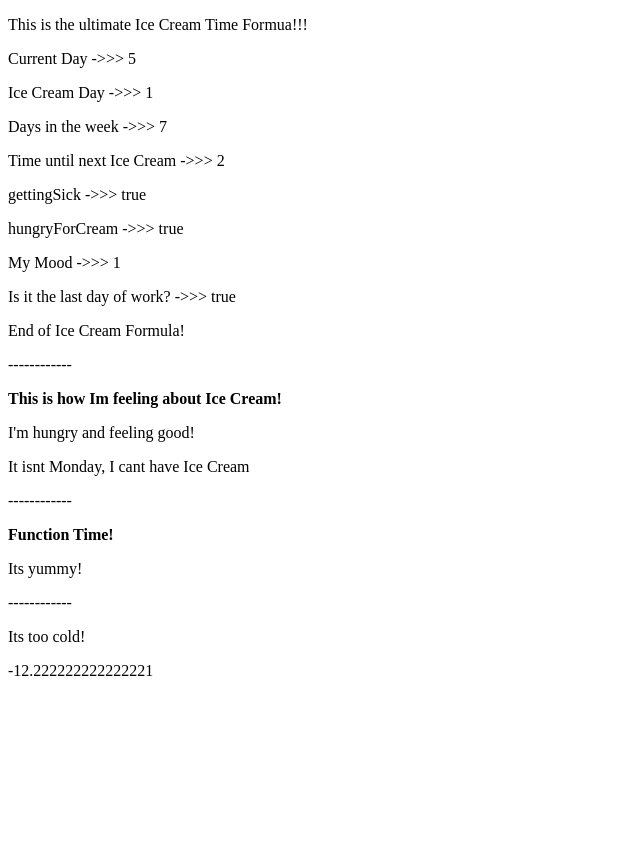
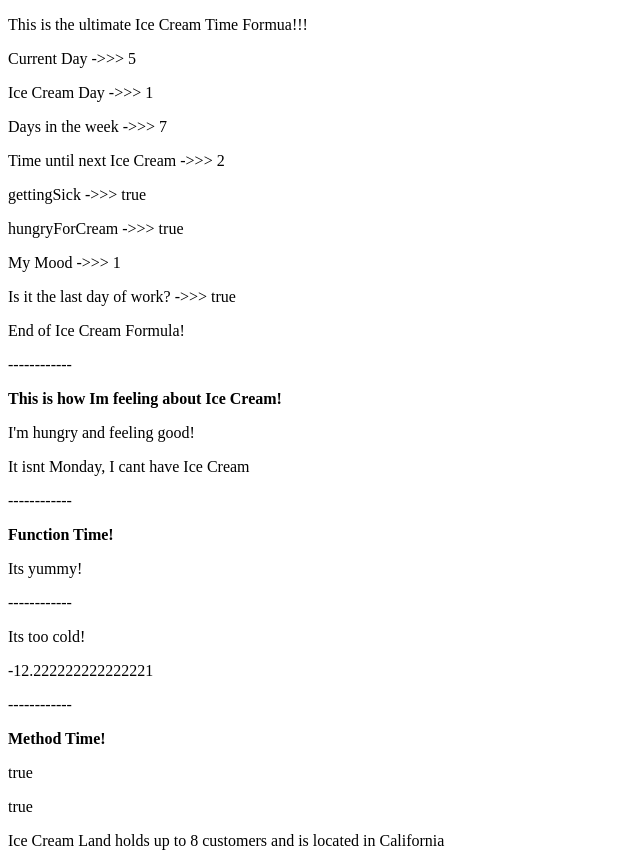
Before and after one commit to CIT93/ashg-pub, a plain HTML site: page demo/display/index.html in a window 1280 px wide. Shown: the whole page, without its empty margins (0-640 px from the left). Before the commit the page ends 800 px from the top, so only its background shows below. Drawn offline with Linux system fonts and the light colour scheme.

Commit message:
My Index

```diff
--- a/demo/display/index.html
+++ b/demo/display/index.html
@@ -8,6 +8,6 @@
 </head>
 <body>
     <div id="output"></div>
-    <script src="w3/app2.js"></script>
+    <script src="w4/app.js"></script>
 <body>
 </html>
```
